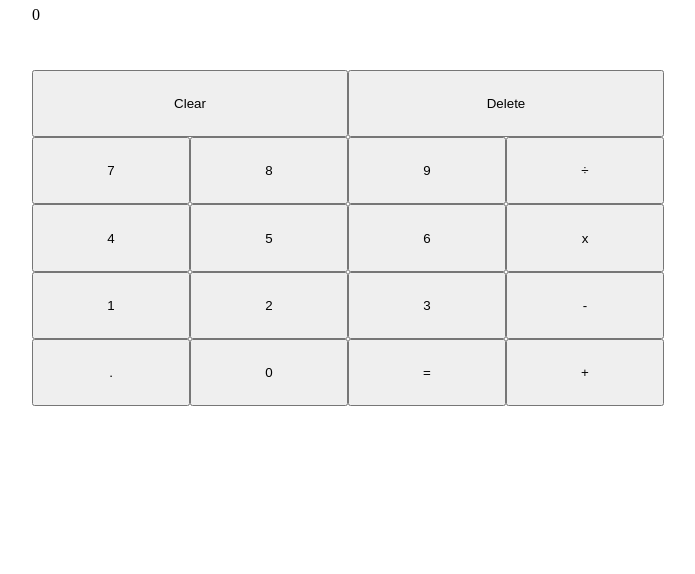
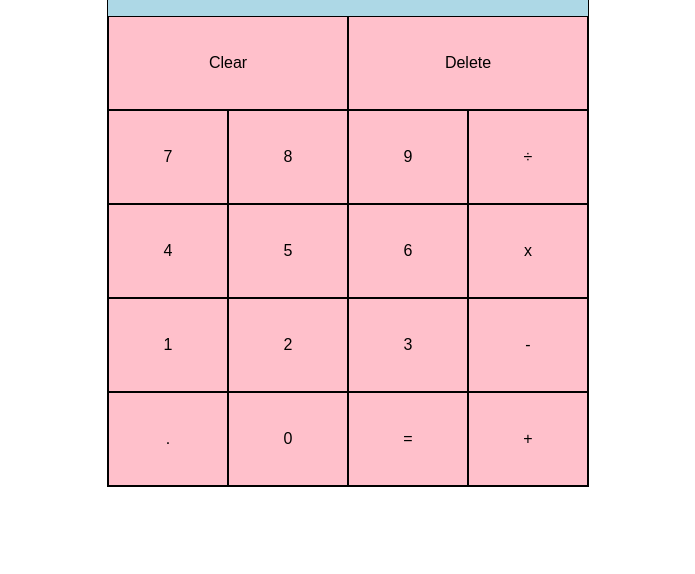
Before and after one commit to DigitalClef/Calculator, a plain HTML site: page index.html in a window 1280 px wide. Shown: the part 242-816 px from the top of the page, without its empty margins (292-987 px from the left). Drawn offline with Linux system fonts and the light colour scheme.

Commit message:
Added styling and cross-device viewing dynamic functionality

```diff
--- a/index.html
+++ b/index.html
@@ -10,28 +10,28 @@
         <div class='main-calculator'>
             <div id='main-display'>0</div>
 
-            <button id='clear'>Clear</button>
-            <button id='delete'>Delete</button>
+            <button class='button' id='clear'>Clear</button>
+            <button class='button'id='delete'>Delete</button>
 
-            <button id='7'>7</button>
-            <button id='8'>8</button>
-            <button id='9'>9</button>
-            <button id='÷'>÷</button>
+            <button class='button'id='7'>7</button>
+            <button class='button'id='8'>8</button>
+            <button class='button'id='9'>9</button>
+            <button class='button'id='÷'>÷</button>
 
-            <button id='4'>4</button>
-            <button id='5'>5</button>
-            <button id='6'>6</button>
-            <button id='x'>x</button>
+            <button class='button'id='4'>4</button>
+            <button class='button'id='5'>5</button>
+            <button class='button'id='6'>6</button>
+            <button class='button'id='x'>x</button>
 
-            <button id='1'>1</button>
-            <button id='2'>2</button>
-            <button id='3'>3</button>
-            <button id='-'>-</button>
+            <button class='button'id='1'>1</button>
+            <button class='button'id='2'>2</button>
+            <button class='button'id='3'>3</button>
+            <button class='button'id='-'>-</button>
 
-            <button id='.'>.</button>
-            <button id='0'>0</button>
-            <button id='='>=</button>
-            <button id='+'>+</button>
+            <button class='button'id='.'>.</button>
+            <button class='button'id='0'>0</button>
+            <button class='button'id='='>=</button>
+            <button class='button'id='+'>+</button>
         </div>
     </body>
 </html>
--- a/styles/styles.css
+++ b/styles/styles.css
@@ -1,10 +1,18 @@
-.body{
+.body {
     height: 100vh;
     weight: 100vw;
     display: flex;
     flex-direction: column;
     align-items: center;
     justify-content: center;
+}
+
+.button {
+    background-color: #ffc0cb;
+    margin: 0px;
+    border: 1px solid black;
+    font-size: 1em;
+
 }
 
 #clear {
@@ -15,12 +23,18 @@
 }
 
 .main-calculator {
-    height:50%;
-    width: 50%;
+    height: 70vmin;
+    width: 60vmin;
     display: grid;
     grid-template-columns: repeat(4, 1fr);
+    background-color: lightblue;
+    border: 1px solid black;
 }
 
 #main-display {
     grid-column: 1 / 5;
+    display: flex;
+    flex-direction: row;
+    justify-content: flex-end;
+    align-items: center;
 }
```
